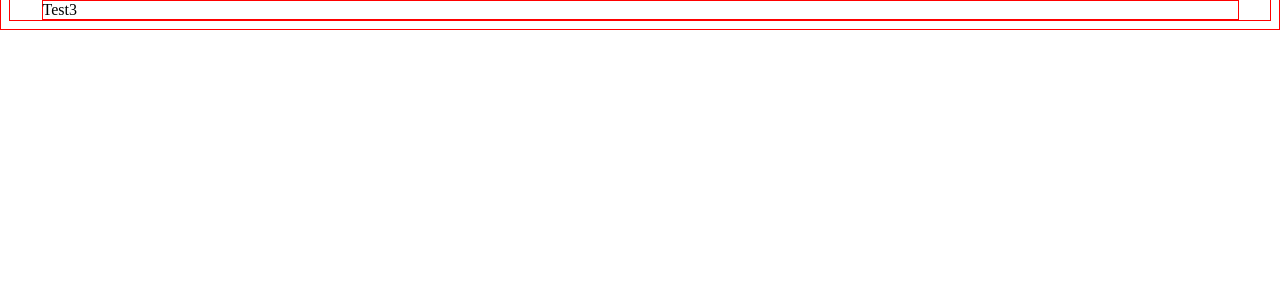
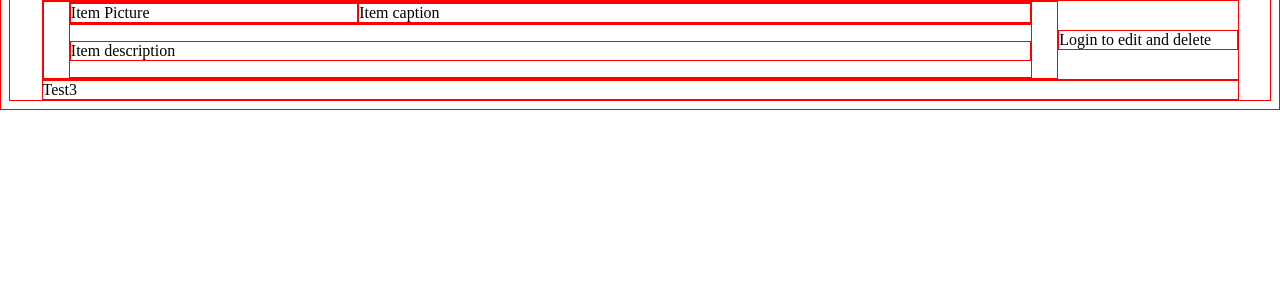
Before and after one commit to wicus199/project-itemCatalog, a Python web app: template templates/items.html in a window 1280 px wide. Shown: the part 32-332 px from the top of the page. Run offline with Jinja, Linux system fonts and the light colour scheme; the template is opened without the code that fills it, so the values that code supplies are empty.

Commit message:
Add wireframes to the page to view items in a category and the page to view an item.

```diff
--- a/static/items-style.css
+++ b/static/items-style.css
@@ -0,0 +1,61 @@
+.item-container {
+    display: flex;
+    flex-wrap: wrap;
+    width: 95%;
+    margin: auto;
+}
+
+.item {
+    width: 100%;
+    display: flex;
+    flex-wrap: wrap;
+}
+
+.item-figure {
+    width: 95%;
+    margin: auto;
+    display: flex;
+    flex-wrap: wrap;
+}
+
+.item-image {
+    width: 100%;
+}
+
+.item-caption {
+    width: 100%;
+}
+
+.item-description {
+    width: 95%;
+    margin: auto;
+}
+
+.description {
+    width: 100%;
+}
+
+.action-buttons {
+    width: 95%;
+    margin: auto;
+}
+
+@media screen and (min-width: 750px) {
+    .item {
+        width: 85%;
+    }
+
+    .action-buttons {
+        width: 15%;
+    }
+
+    .item-image {
+        width: 30%;
+    }
+
+    .item-caption {
+        width: 70%;
+    }
+
+
+}
--- a/templates/items.html
+++ b/templates/items.html
@@ -7,7 +7,7 @@
         <meta name="viewport" content="width=device-width, minimum-scale=1.0, initial-scale=1.0, user-scalable=yes">
         <meta name="mobile-web-app-capable" content="yes">
 
-        <title>Item Catalog</title>
+        <title>Item</title>
         <link rel="stylesheet" href="../static/items-style.css">
         <link rel="stylesheet" href="../static/main.css">
     </head>
@@ -18,6 +18,27 @@
             <div id="login-div">Login</div>
         </header>
 
+        <section class="item-container">
+            <div class="item">
+                <figure class="item-figure">
+                    <picture class="item-image">
+                        Item Picture
+                    </picture>
+                    <figcaption class="item-caption">
+                        Item caption
+                    </figcaption>
+                </figure>
+
+                <div class="item-description">
+                    <p class="description">Item description</p>
+                </div>
+            </div>
+
+            <div class="action-buttons">
+                Login to edit and delete
+            </div>
+        </section>
+
         <footer class="main-footer">
             Test3
         </footer>
```
Also changed, not shown: static/category-style.css (+40 -0 lines), templates/category.html (+40 -2 lines).
